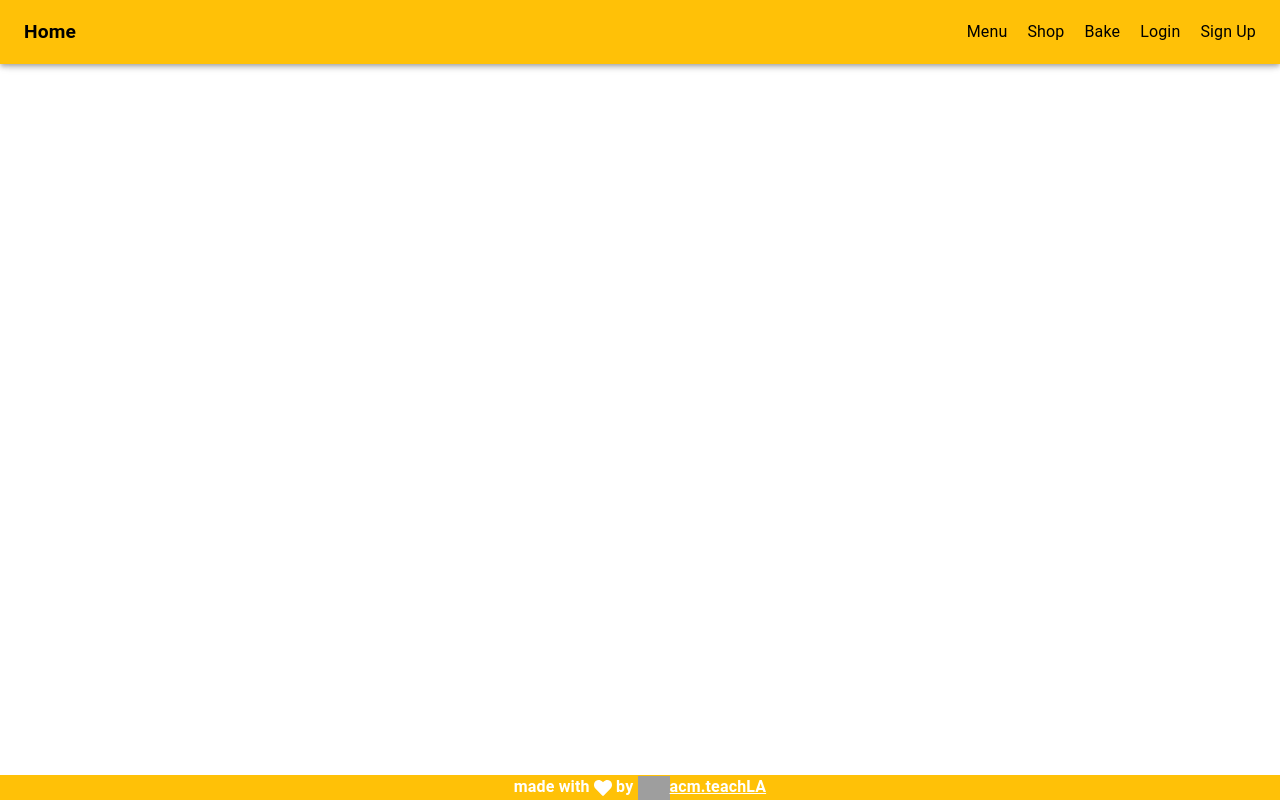
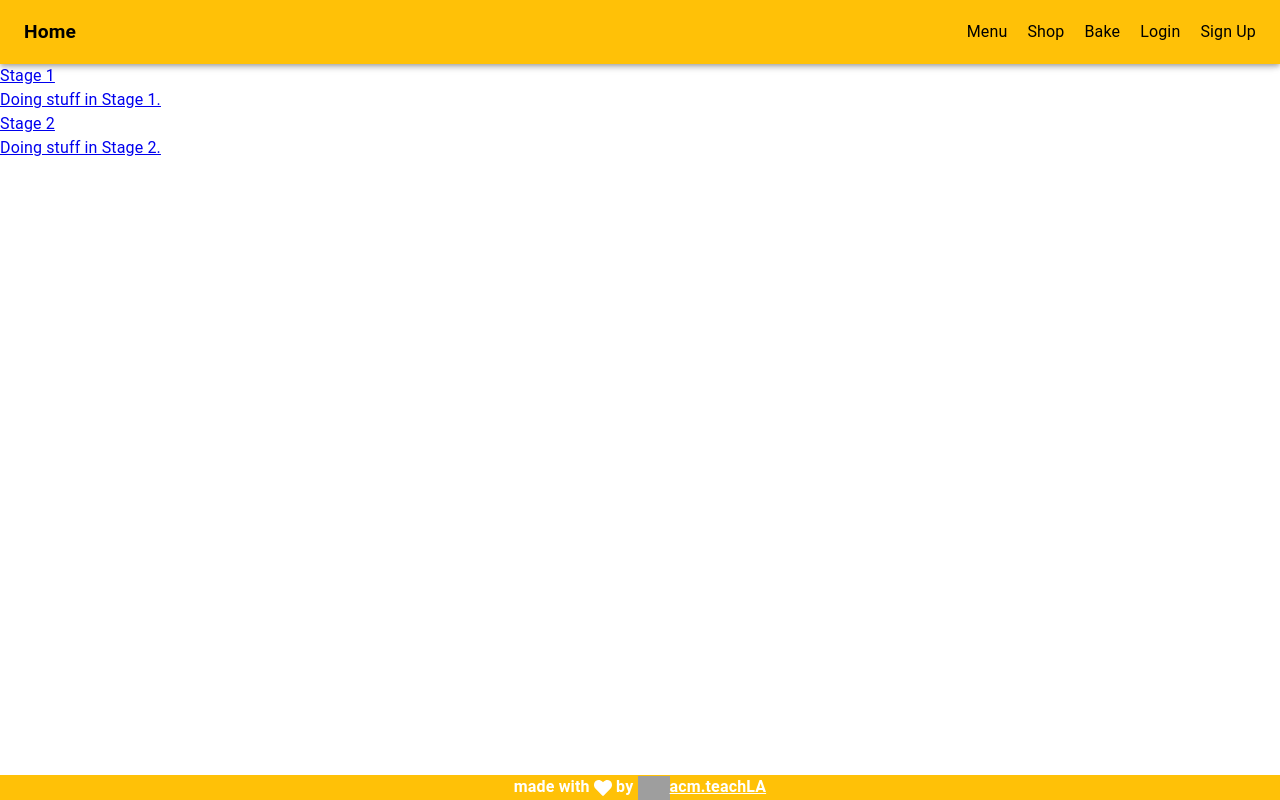
Before and after one commit to uclaacm/cookie-jar, a React (Vite) app: page /gamestages in a window 1280 px wide. Built offline with nearby package versions, Linux system fonts and the light colour scheme; grey boxes are pictures that could not be loaded.

Commit message:
Add new Game Stages page with functioning links to go to corresponding stages

```diff
--- a/src/App.tsx
+++ b/src/App.tsx
@@ -10,6 +10,7 @@ import Login from './components/Login'; // Import Login
 import SignUp from './components/SignUp'; // Import SignUp
 import Stage1 from "./components/stages/Stage1"; // Import Stage1
 import Stage2 from "./components/stages/Stage2"; // Import Stage2
+import GameStages from "./components/GameStages"; // Import Game Stages
 import "./styles/App.scss";
 
 
@@ -25,6 +26,7 @@ const App: React.FC = () => {
         <Route path="/stage2" element={<Stage2 />} />
         <Route path="/login" element={<Login />} />
         <Route path="/signup" element={<SignUp />} />
+        <Route path="/gamestages" element={<GameStages />} />
       </Routes>
       <Footer />
     </Layout>
--- /dev/null
+++ b/src/components/GameStageCard.tsx
@@ -0,0 +1,22 @@
+import React from 'react';
+import './../styles/Cookie.scss';
+import { Link } from 'react-router-dom';
+
+interface GameStageCardProps {
+    to: string;
+    name: string;
+    description: string;
+}
+
+const GameStageCard: React.FC<GameStageCardProps> = ({ to, name, description }) => {
+  return (
+    <div className="gamestagecard">
+        <Link to={to}>
+            <div>{name}</div>
+            <div>{description}</div>
+        </Link>
+    </div>
+  );
+};
+
+export default GameStageCard;
--- /dev/null
+++ b/src/components/GameStages.tsx
@@ -0,0 +1,22 @@
+import React, { useState, useEffect } from "react";
+import { Link } from "react-router-dom";
+import GameStageCard from "./GameStageCard";
+
+const GameStages: React.FC = () => {
+  return (
+    <div>
+        <GameStageCard
+            to="/stage1"
+            name="Stage 1"
+            description="Doing stuff in Stage 1."
+        />
+        <GameStageCard
+            to="/stage2"
+            name="Stage 2"
+            description="Doing stuff in Stage 2."
+        />
+    </div>
+  );
+};
+
+export default GameStages;
--- a/src/components/Home.tsx
+++ b/src/components/Home.tsx
@@ -125,6 +125,11 @@ const Home: React.FC = () => {
         <Link to="/stage1">
           <Button className="start-button">Start Baking</Button>
         </Link>
+        <br />
+        <br />
+        <Link to="/gamestages">
+          <Button className="start-button">View Game Stages</Button>
+        </Link>
       </div>
 
       {/* Right Column: Cookie Jar Animation */}
```
